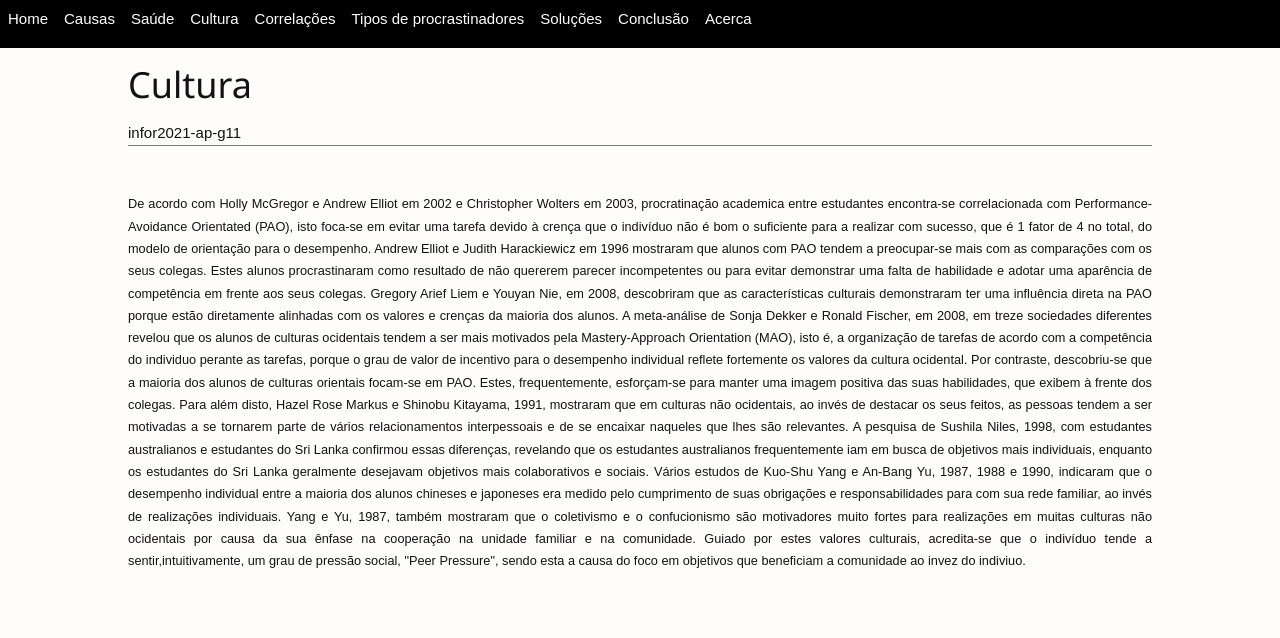
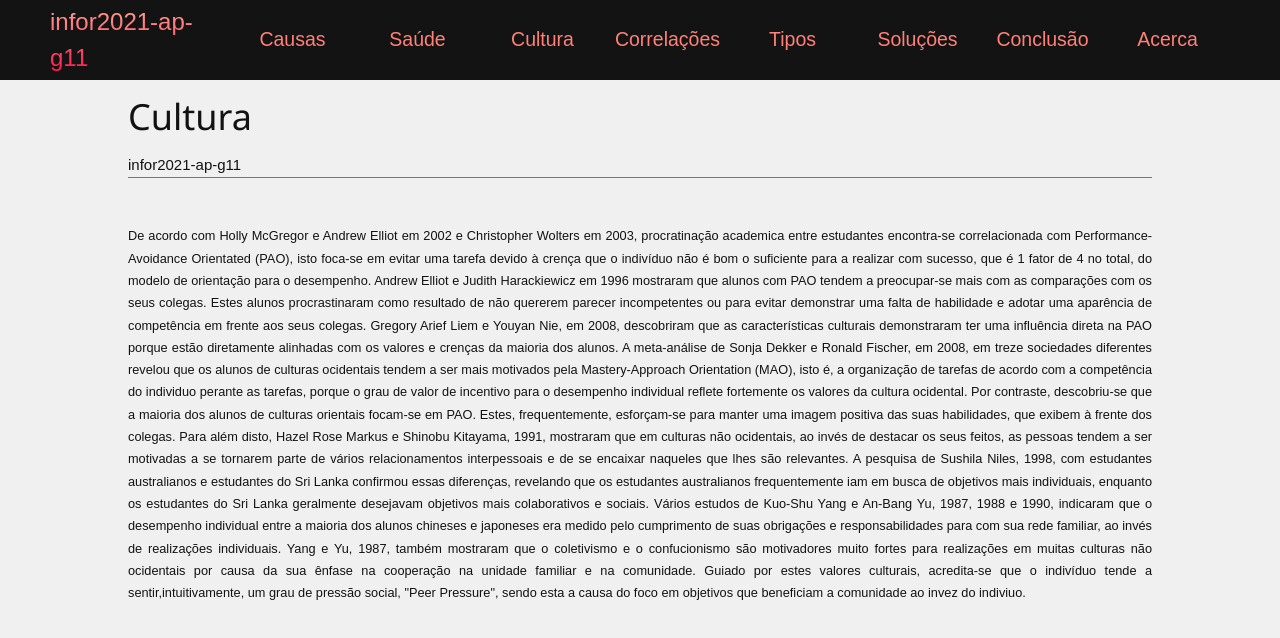
Before and after one commit to AleexMaartins/Currently-working-on, a plain HTML site: page P1T/cultura.html in a window 1280 px wide. Drawn offline with nearby package versions, Linux system fonts and the light colour scheme.

Commit message:
Barra completa

```diff
--- a/P1T/cultura.html
+++ b/P1T/cultura.html
@@ -19,24 +19,53 @@
 
 </head>
 <body>
-<div id="menu">
-<nav>
-<input type="checkbox" id="show-menu" role="button">
-<label for="show-menu" class="open"><span class="fa fa-bars"></span></label>
-<label for="show-menu" class="close"><span class="fa fa-times"></span></label>
-<ul id="topnav">
-<li><a href="index.html">Home</a></li>
-<li><a href="causas.html">Causas</a></li>
-<li><a href="saude.html">Saúde</a></li>
-<li><a href="cultura.html">Cultura</a></li>
-<li><a href="Correlacoes.html">Correlações</a></li>
-<li><a href="#">Tipos de procrastinadores</a></li>
-<li><a href="#">Soluções</a></li>
-<li><a href="#">Conclusão</a></li>
-<li><a href="acerca.html">Acerca</a></li>
-</ul>
+    <!-- Navbar Section -->
+	 <input type="checkbox" id="show-menu" role="button">
+     <label for="show-menu" class="open"><span class="fa fa-bars"></span></label>
+     <label for="show-menu" class="close"><span class="fa fa-times"></span></label>
+
+<nav class="navbar">
+ <div class="navbar__container">
+   <a href="index.html" id="navbar__logo">infor2021-ap-g11</a>
+   <div class="navbar__toggle" id="mobile-menu">
+     <span class="bar"></span> <span class="bar"></span>
+     <span class="bar"></span>
+   </div>
+   <ul class="navbar__menu">
+     <li class="navbar__item">
+       <a href="causas.html" class="navbar__links" id="causas-page">Causas</a>
+     </li>
+     <li class="navbar__item">
+       <a href="saude.html" class="navbar__links" id="saude-page">Saúde</a>
+     </li>
+     <li class="navbar__item">
+       <a href="cultura.html" class="navbar__links" id="cultura-page"
+         >Cultura</a
+       >
+     </li>
+     <li class="navbar__item">
+         <a href="Correlacoes.html" class="navbar__links" id="correlacoes-page">Correlações</a>
+       </li>
+       <li class="navbar__item">
+         <a href="tipos.html" class="navbar__links" id="tipos-page">Tipos </a>
+       </li>
+       <li class="navbar__item">
+         <a href="solucoes.html" class="navbar__links" id="soluçoes-page">Soluções</a>
+       </li>
+       <li class="navbar__item">
+         <a href="conclusao.html" class="navbar__links" id="conclusao-page">Conclusão</a>
+       </li>
+       <li class="navbar__item">
+         <a href="acerca.html" class="navbar__links" id="acerca-page">Acerca</a>
+       </li>
+
+
+   </ul>
+ </div>
 </nav>
-</div>
+
+<!---------------------------------------------------------------->
+
 <div id="container">
 <div id="pageheader">
 <h1>Cultura</h1>
--- a/P1T/styles.css
+++ b/P1T/styles.css
@@ -10,7 +10,7 @@
 @import url(http://fonts.googleapis.com/css?family=Abel);
 @import url(https://cdnjs.cloudflare.com/ajax/libs/font-awesome/4.6.3/css/font-awesome.css);
 
-body { background-color:#fefdfb; color: rgb(19, 18, 18); font-family: 'Abel', sans-serif; font-size: 93%; font-weight:normal;margin: 0; }
+body { background-color:#f0f0f0; color: rgb(19, 18, 18); font-family: 'Abel', sans-serif; font-size: 93%; font-weight:normal;margin: 0; }
 a:link, a:visited, a:active{ color:inherit; text-decoration: none; }
 a:hover {color: #000; }
 
@@ -191,21 +191,10 @@ a:hover {color: #000; }
     transform: translate(5%, 20%);
   }
 
-  .navbar__toggle .bar {
+  .navbar__toggle  {
     display: block;
     cursor: pointer;
-  }
-
-  #mobile-menu.is-active .bar:nth-child(2) {
-    opacity: 0;
-  }
-
-  #mobile-menu.is-active .bar:nth-child(1) {
-    transform: translateY(8px) rotate(45deg);
-  }
-
-  #mobile-menu.is-active .bar:nth-child(3) {
-    transform: translateY(-8px) rotate(-45deg);
+  background-color:  #ff8177;
   }
 }
 
@@ -214,6 +203,7 @@ a:hover {color: #000; }
 
 
 header{
+    margin-top: 0% ;
     background-image:linear-gradient(rgba(0,0,0,0.6),rgba(0,0,0,0.6)), url(shinji-estoysolo.gif);
     height: 50vh;
     background-size: cover;
@@ -306,7 +296,7 @@ ul#topnav li> ul > li{
 
 #container {
     width:100%;
-    margin-top:48px;
+    margin-top:0px;
 }
 
 #pageheader {
```
Also changed, not shown: P1T/Correlacoes.html (+42 -13 lines), P1T/acerca.html (+42 -14 lines), P1T/causas.html (+42 -14 lines), P1T/conclusao.html (+46 -0 lines), P1T/index.html (+18 -11 lines), P1T/saude.html (+42 -13 lines), P1T/solucoes.html (+46 -0 lines), P1T/tipos.html (+42 -13 lines).
